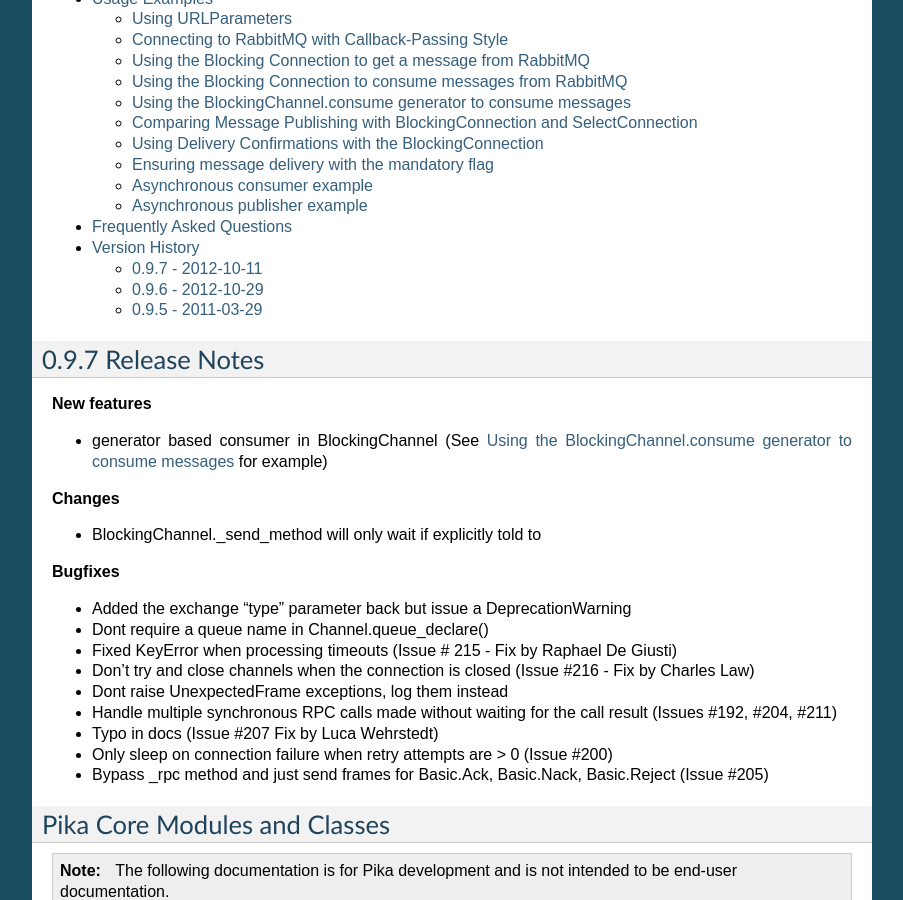
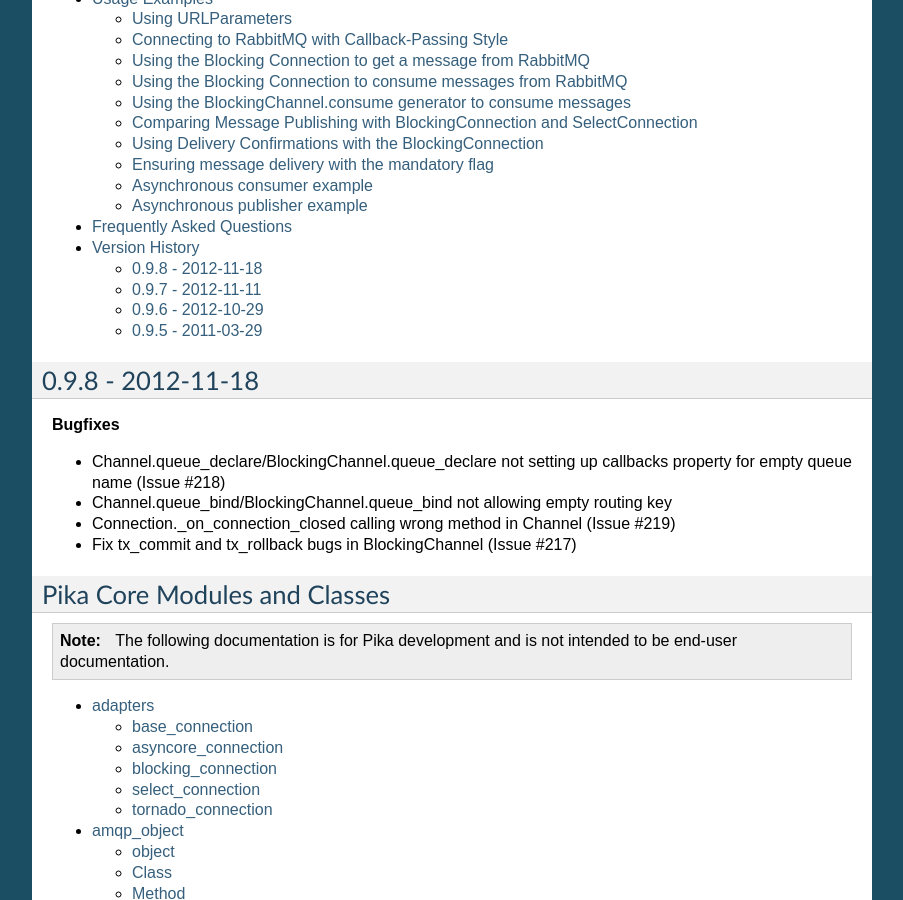
Before and after one commit to pika/pika, a Sphinx documentation site: the page built from docs/index.rst, in a window 1280 px wide and 900 px high, scrolled down 895 px. Shown: the whole window, without its empty margins (198-1101 px from the left). Built offline with Sphinx 7.4.7, drawn with Linux system fonts in a browser that asks for light colours; some of the changed text lies outside the part shown.

```diff
--- a/docs/index.rst
+++ b/docs/index.rst
@@ -34,28 +34,15 @@ Pika supports two modes of development, synchronous using the BlockingConnection
    faq
    version_history
 
-0.9.7 Release Notes
--------------------
-
-**New features**
-
-- generator based consumer in BlockingChannel (See :doc:`examples/blocking_consumer_generator` for example)
-
-**Changes**
-
-- BlockingChannel._send_method will only wait if explicitly told to
+0.9.8 - 2012-11-18
+------------------
 
 **Bugfixes**
 
-- Added the exchange "type" parameter back but issue a DeprecationWarning
-- Dont require a queue name in Channel.queue_declare()
-- Fixed KeyError when processing timeouts (Issue # 215 - Fix by Raphael De Giusti)
-- Don't try and close channels when the connection is closed (Issue #216 - Fix by Charles Law)
-- Dont raise UnexpectedFrame exceptions, log them instead
-- Handle multiple synchronous RPC calls made without waiting for the call result (Issues #192, #204, #211)
-- Typo in docs (Issue #207 Fix by Luca Wehrstedt)
-- Only sleep on connection failure when retry attempts are > 0 (Issue #200)
-- Bypass _rpc method and just send frames for Basic.Ack, Basic.Nack, Basic.Reject (Issue #205)
+- Channel.queue_declare/BlockingChannel.queue_declare not setting up callbacks property for empty queue name (Issue #218)
+- Channel.queue_bind/BlockingChannel.queue_bind not allowing empty routing key
+- Connection._on_connection_closed calling wrong method in Channel (Issue #219)
+- Fix tx_commit and tx_rollback bugs in BlockingChannel (Issue #217)
 
 Pika Core Modules and Classes
 -----------------------------
--- a/pika/__init__.py
+++ b/pika/__init__.py
@@ -3,7 +3,7 @@
 # For copyright and licensing please refer to COPYING.
 #
 # ***** END LICENSE BLOCK *****
-__version__ = '0.9.7'
+__version__ = '0.9.8'
 
 from pika.connection import ConnectionParameters
 from pika.connection import URLParameters
--- a/setup.py
+++ b/setup.py
@@ -26,7 +26,7 @@ long_description = ('Pika is a pure-Python implementation of the AMQP 0-9-1 '
                     'with other AMQP 0-9-1 brokers.')
 
 setup(name='pika',
-      version='0.9.7',
+      version='0.9.8',
       description='Pika Python AMQP Client Library',
       long_description=long_description,
       author='Tony Garnock-Jones',
```
Also changed, not shown: docs/version_history.rst (+11 -1 lines).
